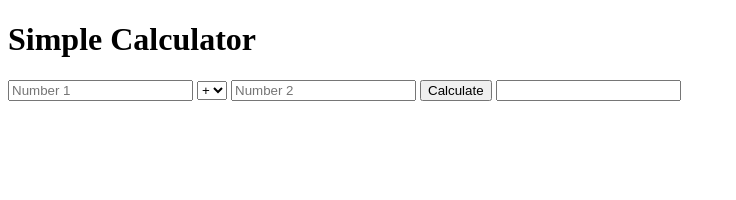
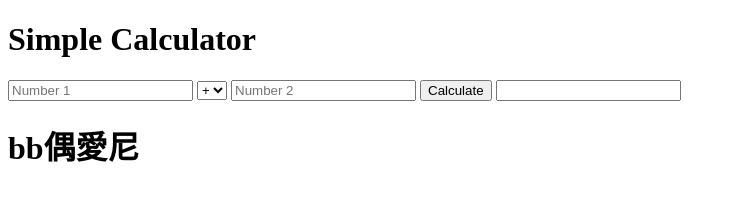
Before and after one commit to CheeeYun/epnrTest, a plain HTML site: page index.html in a window 1280 px wide. Shown: the whole page, without its empty margins (0-736 px from the left). Drawn offline with Linux system fonts and the light colour scheme.

Commit message:
Update index.html

```diff
--- a/index.html
+++ b/index.html
@@ -49,5 +49,6 @@
       <input type="button" value="Calculate" onclick="calculate()" />
       <input type="text" id="result" readonly />
     </form>
+<h1>bb偶愛尼</h1>
   </body>
 </html>
```
